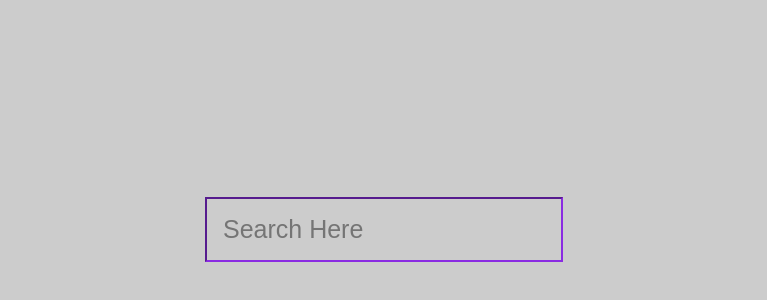
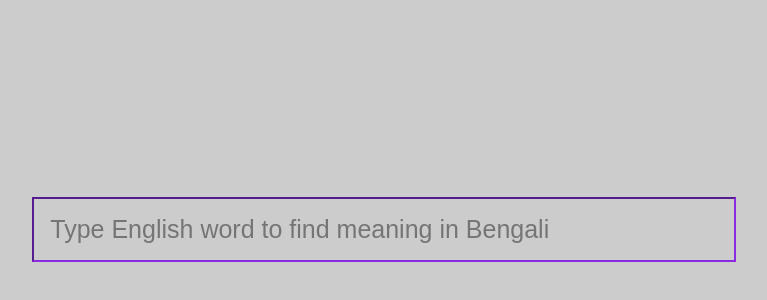
Before and after one commit to afiatamanna06/EnglishtoBanglaDictionary, a plain HTML site: page index.html in a window 1280 px wide. Shown: the part 18-318 px from the top of the page, without its empty margins (256-1023 px from the left). Drawn offline with Linux system fonts and the light colour scheme.

Commit message:
searchbar size updated

```diff
--- a/index.html
+++ b/index.html
@@ -8,9 +8,9 @@
 
 <body>
     <form class="searchbar-form" action="info.html">
-        <input type="text" class="searchbar" placeholder="Search Here">
+        <input type="text" class="searchbar" onkeypress="searchBengali()" placeholder="Type English word to find meaning in Bengali">
     </form>
-    <script src="main.js"></script>
+    <script src="main.js "></script>
 </body>
 
 </html>
--- a/style.css
+++ b/style.css
@@ -11,4 +11,5 @@
     border-color: blueviolet;
     padding: 1rem;
     font-size: 25px;
+    width: 80%;
 }
```
